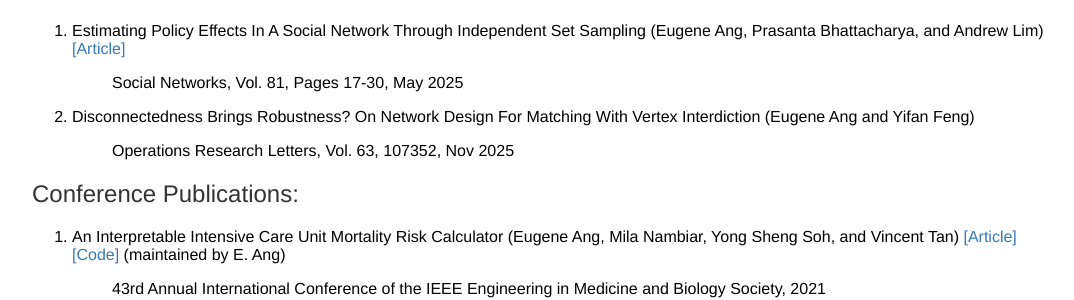
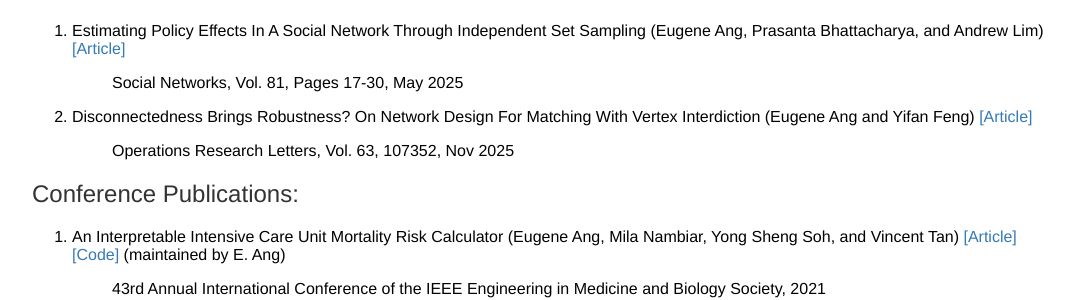
Before and after one commit to eugeneangty/eugeneangty.github.io, a Jekyll site: the page built from research/index.html, in a window 1280 px wide. Shown: the part 495-795 px from the top of the page, without its empty margins (96-1170 px from the left). Built offline with Jekyll 4.4.1, drawn with Linux system fonts in a browser that asks for light colours.

Commit message:
Update index.html

```diff
--- a/research/index.html
+++ b/research/index.html
@@ -31,6 +31,7 @@ title: Ang Teng Yen Eugene
     </dl>
         </li>
     <li> Disconnectedness Brings Robustness? On Network Design For Matching With Vertex Interdiction (Eugene Ang and Yifan Feng)
+        <a href = "https://www.sciencedirect.com/science/article/abs/pii/S0167637725001130" target="_blank">[Article]</a>
     <dl>
         <dd> Operations Research Letters, Vol. 63, 107352, Nov 2025</dd>
     </dl>
```
